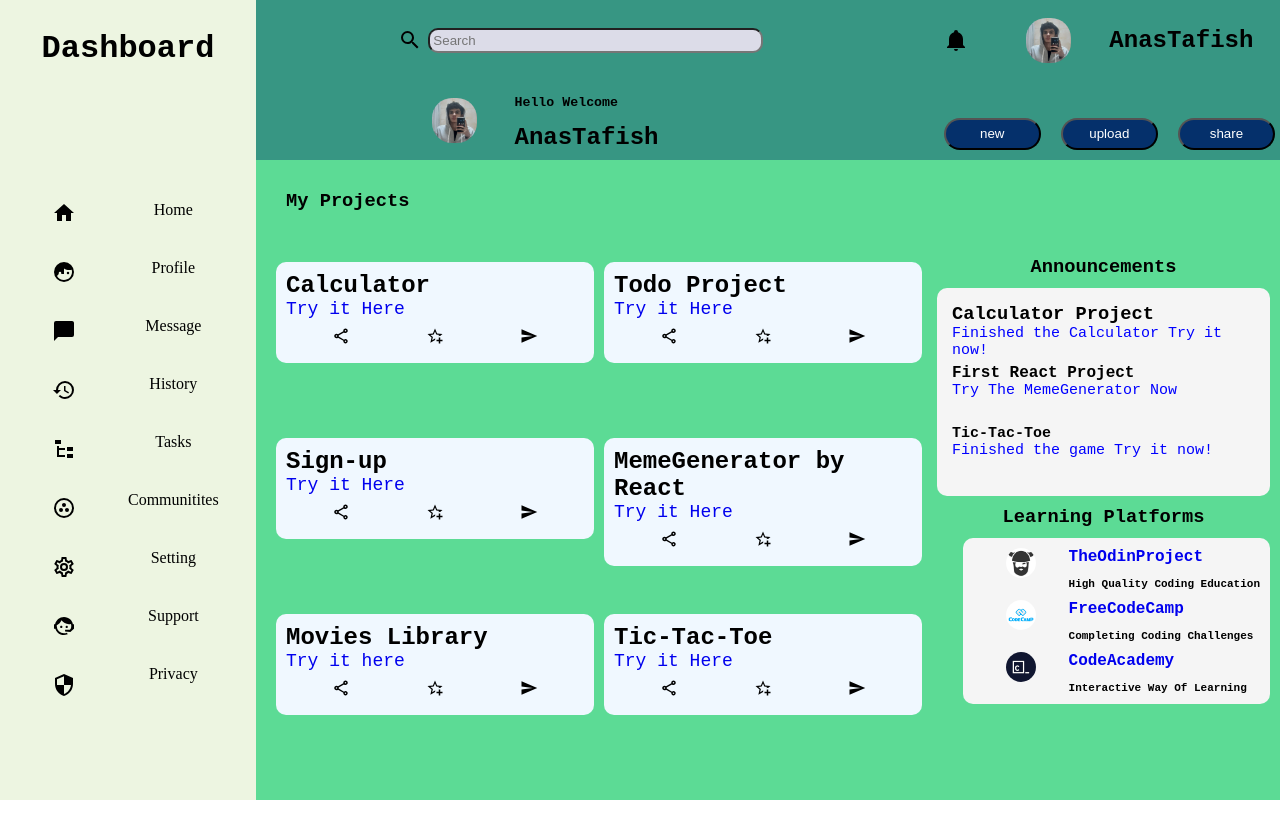
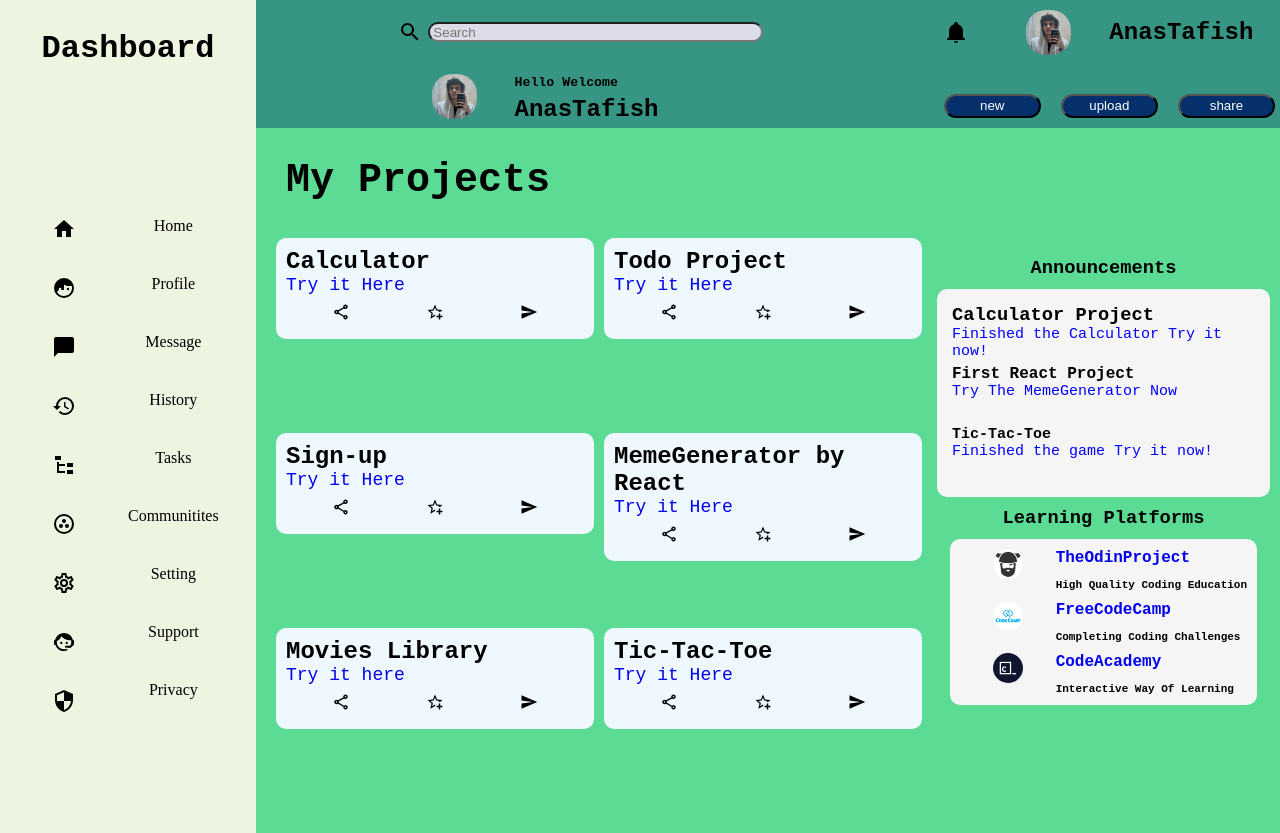
Before and after one commit to anastafish/Admin-Dashboard, a plain HTML site: page index.html in a window 1280 px wide. Before the commit the page ends 800 px from the top, so only its background shows below. Drawn offline with Linux system fonts and the light colour scheme; a web font is replaced by a local one.

Commit message:
changed some styles

```diff
--- a/styles.css
+++ b/styles.css
@@ -203,6 +203,7 @@ text-align: center;
     width: fit-content;
     text-align: start;
     font-weight: bolder;
+    font-size: 40px;
 }
 
 .main .cards{
@@ -287,7 +288,6 @@ align-self:center;
     grid-template-rows: repeat(3, 1fr);
     border-radius: 10px;
     background-color: whitesmoke;
-    align-self: flex-end;
 }
 
 img[src="images/odin.jpeg"], img[src="images/codeacademy.png"], img[src="images/codecamp.png"]{
```
